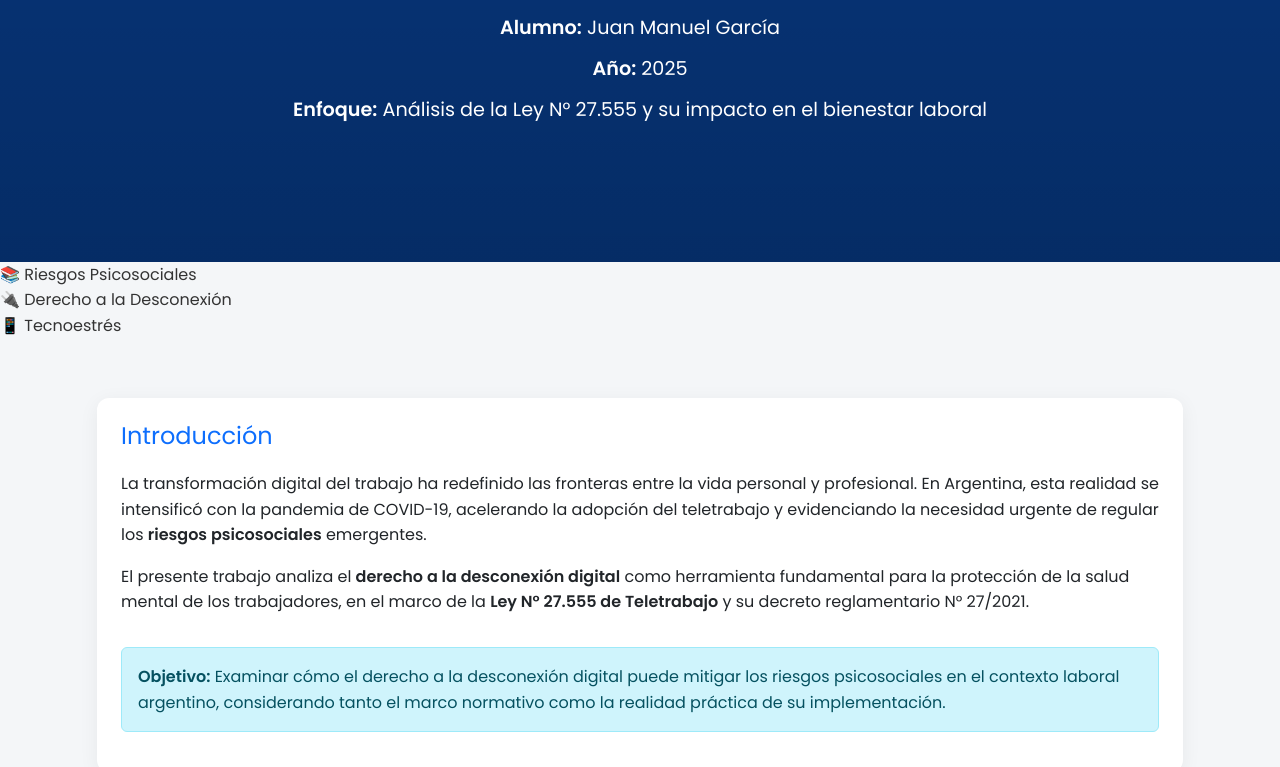
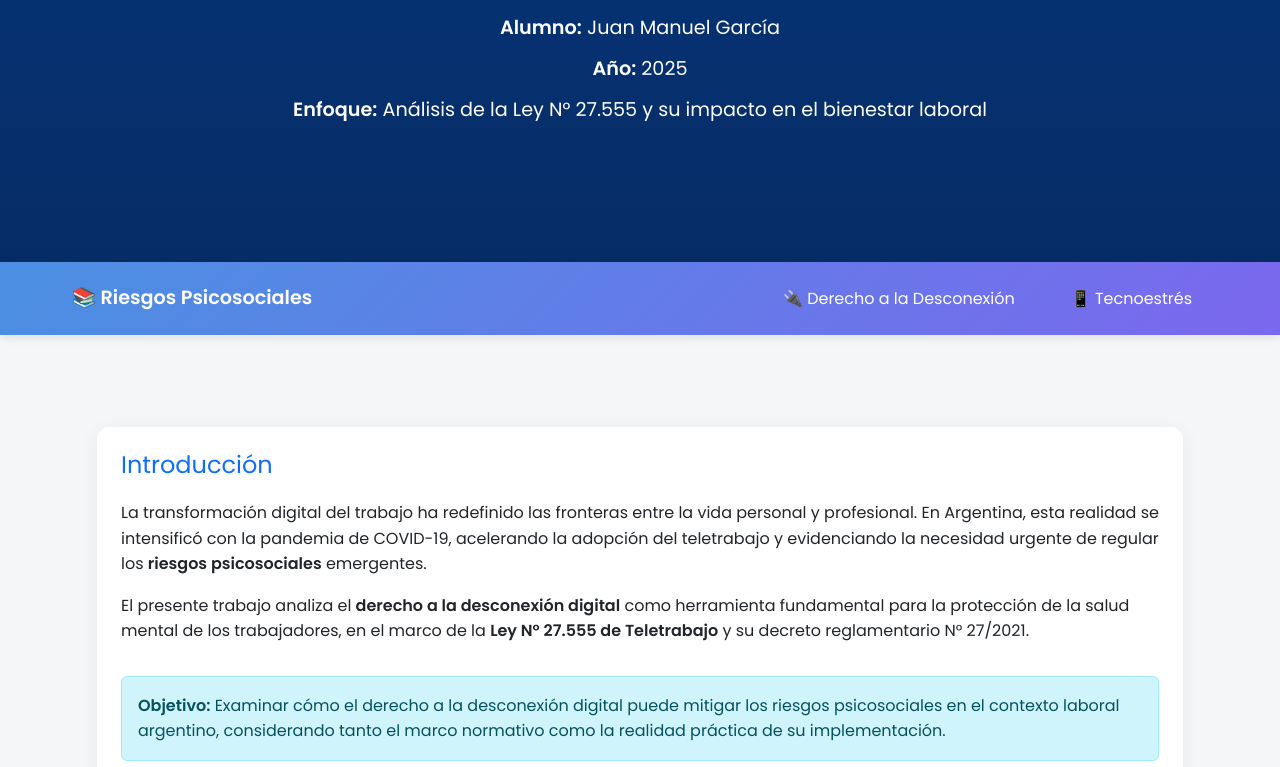
Before and after one commit to juanmanuelg1987/PP1-TP3-garcia-juan, a plain HTML site: page index.html in a window 1280 px wide. Shown: the part 299-1066 px from the top of the page. Drawn offline with nearby package versions, Linux system fonts and the light colour scheme.

Commit message:
Actualizar estilo.css

```diff
--- a/css/estilo.css
+++ b/css/estilo.css
@@ -65,3 +65,72 @@ footer {
   color: #555;
   font-size: 0.9rem;
 }
+
+
+
+
+
+
+
+
+
+
+
+/* Navegación entre trabajos */
+.navegacion-trabajos {
+    background: linear-gradient(135deg, #4a90e2 0%, #7b68ee 100%);
+    padding: 1rem 0;
+    margin-bottom: 2rem;
+    box-shadow: 0 2px 10px rgba(0,0,0,0.1);
+}
+
+.nav-container {
+    max-width: 1200px;
+    margin: 0 auto;
+    padding: 0 2rem;
+    display: flex;
+    justify-content: space-between;
+    align-items: center;
+    flex-wrap: wrap;
+}
+
+.nav-titulo {
+    color: white;
+    font-size: 1.2rem;
+    font-weight: bold;
+}
+
+.nav-links {
+    display: flex;
+    gap: 1.5rem;
+}
+
+.nav-link {
+    color: white;
+    text-decoration: none;
+    padding: 0.5rem 1rem;
+    border-radius: 25px;
+    transition: all 0.3s ease;
+    font-weight: 500;
+}
+
+.nav-link:hover {
+    background: rgba(255,255,255,0.2);
+    transform: translateY(-2px);
+}
+
+.nav-link.active {
+    background: rgba(255,255,255,0.3);
+}
+
+@media (max-width: 768px) {
+    .nav-container {
+        flex-direction: column;
+        gap: 1rem;
+    }
+
+    .nav-links {
+        width: 100%;
+        justify-content: center;
+    }
+}
```
